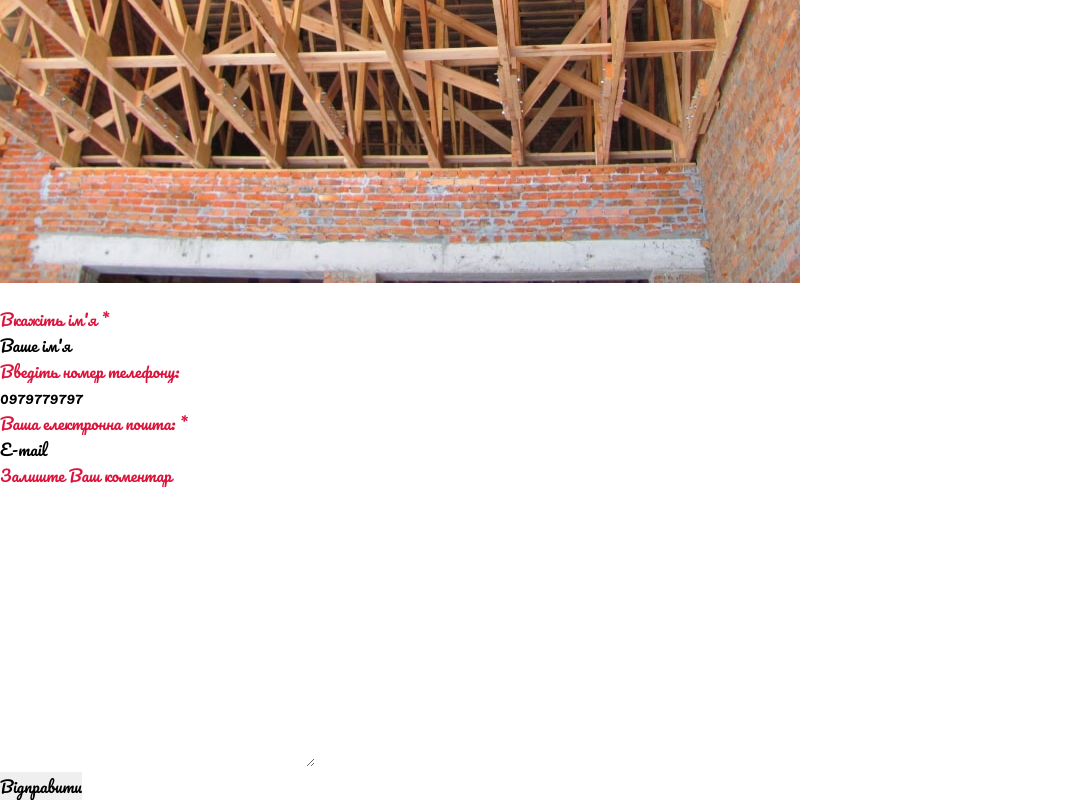
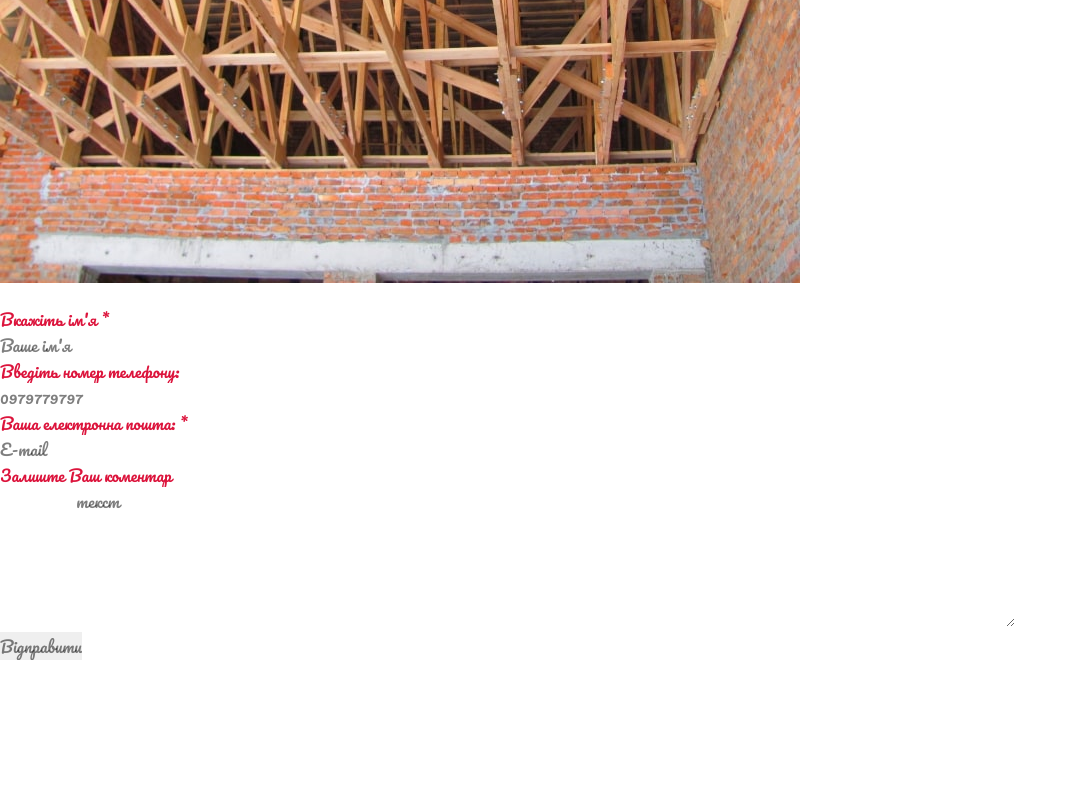
Before and after one commit to Skorpion-TGR/Lesson_4, a plain HTML site: page index.html in a window 1280 px wide. Shown: the part 4181-4981 px from the top of the page, without its empty margins (0-1076 px from the left). After the commit the page ends 4841 px from the top, so only its background shows below. Drawn offline with Linux system fonts and the light colour scheme.

Commit message:
Add files via upload

```diff
--- a/css/style.css
+++ b/css/style.css
@@ -105,3 +105,7 @@ p.text{
    font-family: 'Larsseit';
    color: firebrick;
 }
+
+form *{
+   color: rgba(0, 0, 0, 0.5);
+}
--- a/index.html
+++ b/index.html
@@ -260,7 +260,7 @@
       <br>
       <footer class="footer">
          <div class="form">
-            <form action="">
+            <form action="#">
                Вкажіть ім'я *<br>
                <input type="text" value="Ваше ім'я" name="name"><br>
                Введіть номер телефону: <br>
@@ -268,7 +268,9 @@
                Ваша електронна пошта: *<br>
                <input type="text" value="E-mail" name="mail"><br>
                Залиште Ваш коментар<br>
-               <textarea name="" id="" cols="30" rows="10"></textarea><br>
+               <textarea cols="100" rows="5">
+                  текст
+               </textarea><br>
                <input type="submit" value="Відправити">
             </form>
          </div>
```
